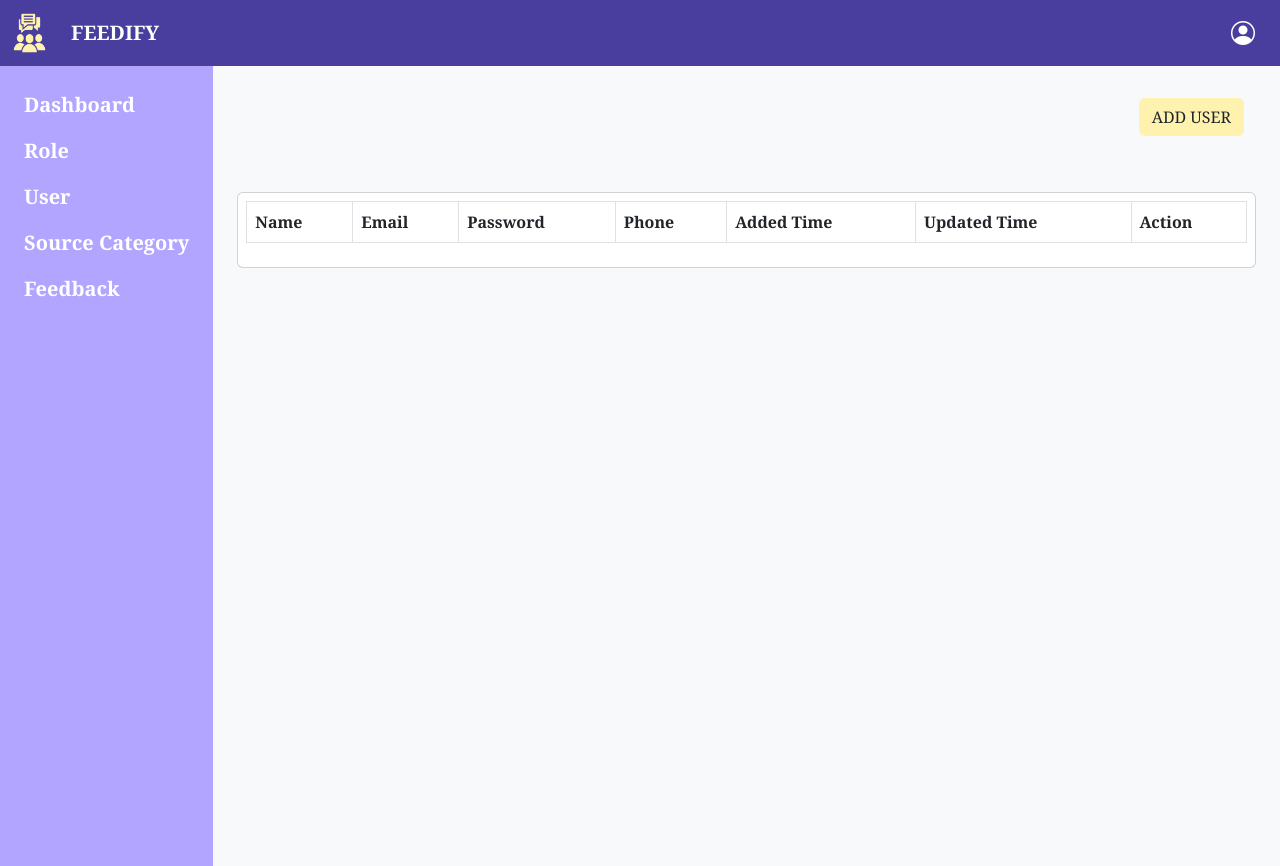
After one commit to patturajan045/Feedify, a Python web app: template app/templates/user.html in a window 1280 px wide. The commit adds this page. Run offline with Jinja, Linux system fonts and the light colour scheme; the template is opened without the code that fills it, so the values that code supplies are empty.

Commit message:
feat(User): User Template Completed Successfully

```diff
--- a/app/static/css/style.css
+++ b/app/static/css/style.css
@@ -1,3 +1,17 @@
-*{
+* {
     font-family: Cambria, Cochin, Georgia, Times, 'Times New Roman', serif;
 }
+
+html {
+    overflow-x: hidden;
+}
+
+.dropdown ul.show {
+    top: 55px !important;
+    right: -10px !important;
+    left: -110px;
+}
+
+.mt-1 {
+    margin-top: 2.25rem !important;
+}
--- /dev/null
+++ b/app/templates/user.html
@@ -0,0 +1,165 @@
+<!DOCTYPE html>
+<html lang="en">
+
+<head>
+    <meta charset="UTF-8" />
+    <meta name="viewport" content="width=device-width, initial-scale=1.0" />
+    <title>Task</title>
+    <!-- Bootstrap CSS CDN -->
+    <link href="https://cdn.jsdelivr.net/npm/bootstrap@5.3.6/dist/css/bootstrap.min.css" rel="stylesheet"
+        integrity="sha384-4Q6Gf2aSP4eDXB8Miphtr37CMZZQ5oXLH2yaXMJ2w8e2ZtHTl7GptT4jmndRuHDT" crossorigin="anonymous">
+    <link href="https://cdn.jsdelivr.net/npm/bootstrap@5.3.0/dist/css/bootstrap.min.css" rel="stylesheet">
+
+    <link rel="stylesheet" href="https://cdn.jsdelivr.net/npm/bootstrap-icons@1.13.1/font/bootstrap-icons.min.css">
+
+    <link rel="stylesheet" href="../static/css/style.css">
+</head>
+
+<body class="h-100">
+
+    <!-- Header -->
+    <nav class="navbar navbar-dark sticky-top" style="background-color: #493D9E !important;">
+        <div class="container-fluid">
+            <!-- Sidebar toggle for mobile -->
+            <button class="btn btn-outline-light d-lg-none" type="button" data-bs-toggle="offcanvas"
+                data-bs-target="#sidebar" aria-controls="sidebar">
+                ☰
+            </button>
+            <div class="d-flex">
+                <img src="../static/img/yellow logo.png" width="35px">
+                <a class="navbar-brand mx-4 text-white fw-bold" href="/dashboard">FEEDIFY</a>
+            </div>
+
+
+            <!-- Header offcanvas toggle for tablets/mobiles -->
+
+
+            <div class="dropdown">
+                <button class="btn btn-transparent" data-bs-toggle="dropdown">
+                    <i class="bi bi-person-circle fs-4 text-white"></i>
+
+                </button>
+                <ul class="dropdown dropdown-menu">
+                    <li><a class="dropdown-item" href="#">User Name</a></li>
+                    <li><a class="dropdown-item" href="#">User Email</a></li>
+                    <li><a class="dropdown-item" href="#">Logout</a></li>
+                </ul>
+            </div>
+    </nav>
+
+    <!-- Page Layout -->
+    <div class="container-fluid flex-grow-1">
+        <div class="row h-100" style="height: 100vh !important;">
+
+            <!-- Sidebar (Offcanvas for smaller screens, visible always for md and up) -->
+            <div class="col-md-3 col-lg-2 p-0">
+                <div class="offcanvas-md offcanvas-start h-100" tabindex="-1" id="sidebar"
+                    aria-labelledby="sidebarLabel" style="background-color: #B2A5FF !important; ">
+                    <div class="offcanvas-header d-md-none">
+                        <h5 class="offcanvas-title text-dark" id="sidebarLabel">Sidebar</h5>
+                        <button type="button" class="btn-close" data-bs-dismiss="offcanvas"></button>
+                    </div>
+                    <div class="offcanvas-body p-0">
+                        <nav class="nav flex-column pt-3 px-2">
+                            <a class="nav-link text-white fs-5 fw-semibold" href="/dashboard">Dashboard</a>
+                            <a class="nav-link text-white fs-5 fw-semibold" href="/role">Role</a>
+                            <a class="nav-link text-white fs-5 fw-semibold" href="/intern">User</a>
+                            <a class="nav-link text-white fs-5 fw-semibold" href="/projects">Source Category</a>
+                            <a class="nav-link text-white fs-5 fw-semibold" href="/task">Feedback</a>
+                        </nav>
+                    </div>
+                </div>
+            </div>
+
+            <!-- Main Content -->
+            <main class="col-md-9 col-lg-10 p-4 bg-light h-100 overflow-auto">
+                <header>
+                    <nav class="navbar navclass">
+                        <div class="container-fluid d-flex justify-content-end">
+
+                            <button class="btn" type="button" data-bs-toggle="modal" data-bs-target="#addUserModal"
+                                style="background-color: #FFF2AF !important;">ADD
+                                USER</button>
+                        </div>
+                    </nav>
+
+                    <div class="card p-2 mt-5">
+                        <table class="table table-bordered">
+                            <thead>
+                                <tr>
+                                    <th>Name</th>
+                                    <th>Email</th>
+                                    <th>Password</th>
+                                    <th>Phone</th>
+                                    <th>Added Time</th>
+                                    <th>Updated Time</th>
+                                    <th>Action</th>
+                                </tr>
+                            </thead>
+                            <tbody>
+
+                            </tbody>
+                        </table>
+                    </div>
+                </header>
+            </main>
+        </div>
+
+
+        <div class="modal fade" id="addUserModal" tabindex="-1" aria-labelledby="addUserModalLabel" aria-hidden="true"
+            style="display: none;">
+            <div class="modal-dialog">
+                <div class="modal-content">
+                    <form id="addUserForm">
+                        <div class="modal-header">
+                            <h5 class="modal-title" id="addUserModalLabel">Fill The Form To Add New User</h5>
+                            <button type="button" class="btn-close" data-bs-dismiss="modal" aria-label="Close"></button>
+                        </div>
+
+                        <div class="modal-body">
+                            <div class="mb-3">
+                                <label for="name" class="form-label">User Name</label>
+                                <input type="text" class="form-control" id="name" placeholder="Enter User Name"
+                                    required="" name="UserName">
+                            </div>
+
+                            <div class="mb-3">
+                                <label for="category" class="form-label">Email
+                                </label>
+                                <input type="email" class="form-control" id="name" placeholder="Enter Email Id"
+                                    required="" name="UserEmail">
+                            </div>
+
+                            <div class="mb-3">
+                                <label for="category" class="form-label">Phone
+                                </label>
+                                <input type="number" class="form-control" id="name" placeholder="Enter Phone Number"
+                                    required="" name="UserPhone">
+                            </div>
+
+                            <div class="mb-3">
+                                <label for="category" class="form-label">Password
+                                </label>
+                                <input type="password" class="form-control" id="name" placeholder="Enter Your Password"
+                                    required="" name="UserPassword">
+                            </div>
+                        </div>
+
+                        <div class="modal-footer">
+
+                            <button type="submit" class="btn" style="background-color: #FFF2AF !important;"> Click To Add User
+                                </button>
+                        </div>
+                    </form>
+                </div>
+            </div>
+        </div>
+    </div>
+
+    <!-- Bootstrap JS Bundle CDN (includes Popper) -->
+    <script src="https://cdn.jsdelivr.net/npm/bootstrap@5.3.6/dist/js/bootstrap.bundle.min.js"
+        integrity="sha384-j1CDi7MgGQ12Z7Qab0qlWQ/Qqz24Gc6BM0thvEMVjHnfYGF0rmFCozFSxQBxwHKO"
+        crossorigin="anonymous"></script>
+</body>
+
+</html>
```
